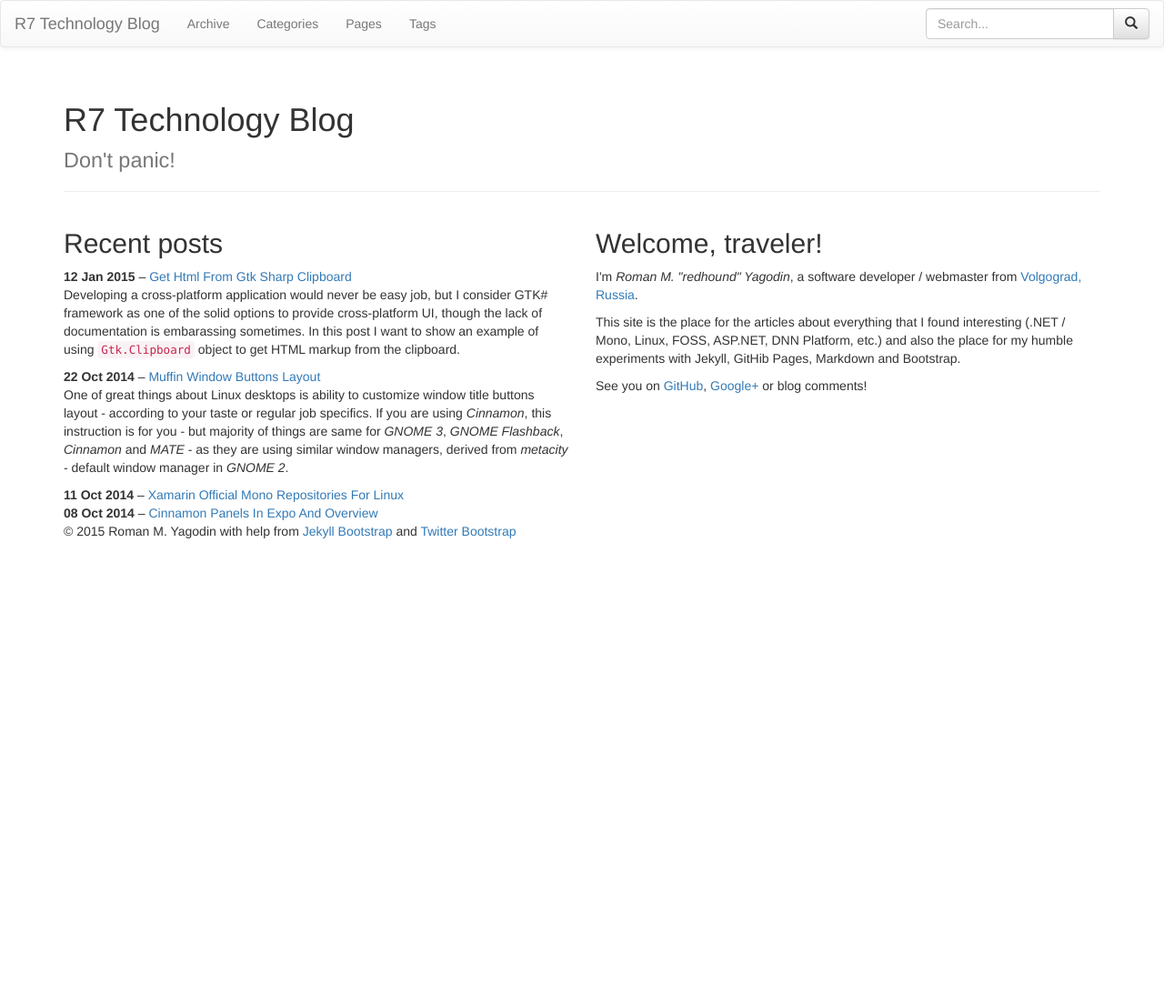
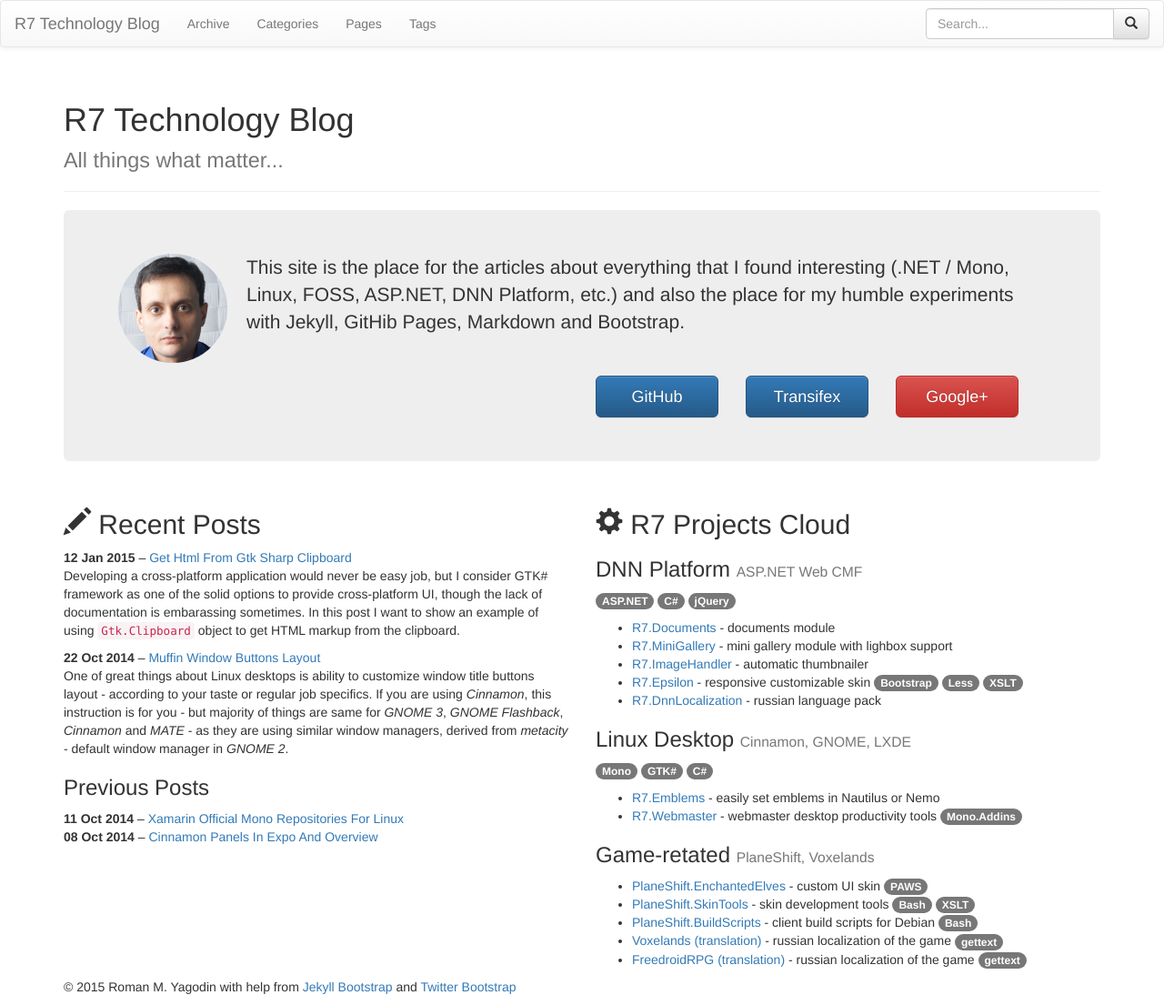
Before and after one commit to roman-yagodin/roman-yagodin.github.io, a Jekyll site: the page built from index.html, in a window 1280 px wide. Shown: the whole page at 91% size. Built offline with Jekyll 4.4.1, drawn with Linux system fonts in a browser that asks for light colours; nearby versions of some CDN libraries; library files that are not in the unit come from our copies; comment, search, counter and statistics services are not loaded; before the commit the page ends 900 px from its top, so only the background shows below that.

Commit message:
Add jumbotron & projects cloud blocks

```diff
--- /dev/null
+++ b/_includes/jumbotron.html
@@ -0,0 +1,19 @@
+<div class="jumbotron">
+	<p><img class="img-circle pull-left" style="width:120px;height:120px;margin-right:1em" src="{{BASE_PATH}}/assets/images/yagodin_rm_square.jpg" alt="Roman M. Yagodin" />
+		This site is the place for the articles about everything that I found interesting (.NET / Mono, Linux, FOSS, ASP.NET, DNN Platform, etc.)
+		and also the place for my humble experiments with Jekyll, GitHib Pages, Markdown and Bootstrap.
+	</p>
+	<div class="clearfix"></div>
+	<div class="container" style="margin-top:1em">
+		<div class="col-md-6"></div>
+		<div class="col-md-2">
+			<a class="btn btn-lg btn-block btn-primary" href="https://github.com/roman-yagodin" target="_blank">GitHub</a>
+		</div>
+		<div class="col-md-2">
+			<a class="btn btn-lg btn-block btn-primary" href="https://www.transifex.com/accounts/profile/roman.yagodin" target="_blank">Transifex</a>
+		</div>
+		<div class="col-md-2">
+			<a class="btn btn-lg btn-block btn-danger" href="https://plus.google.com/u/0/106562370972095746829/posts" target="_blank">Google+</a>
+		</div>
+	</div>
+</div>
--- /dev/null
+++ b/_includes/projects_cloud.html
@@ -0,0 +1,24 @@
+<h2><span class="glyphicon glyphicon-cog"></span> R7 Projects Cloud</h2>
+<h3>DNN Platform <small>ASP.NET Web CMF</small></h3>
+<p><span class="badge">ASP.NET</span> <span class="badge">C#</span> <span class="badge">jQuery</span></p>
+<ul>
+	<li><a href="https://github.com/roman-yagodin/R7.Documents">R7.Documents</a> - documents module </li>
+	<li><a href="https://github.com/roman-yagodin/R7.MiniGallery">R7.MiniGallery</a> - mini gallery module with lighbox support</li>
+	<li><a href="https://github.com/roman-yagodin/R7.ImageHandler">R7.ImageHandler</a> - automatic thumbnailer</li>
+	<li><a href="https://github.com/roman-yagodin/R7.Epsilon">R7.Epsilon</a> - responsive customizable skin <span class="badge">Bootstrap</span> <span class="badge">Less</span> <span class="badge">XSLT</span></li>
+	<li><a href="https://github.com/roman-yagodin/R7.DnnLocalization">R7.DnnLocalization</a> - russian language pack</li>
+</ul>
+<h3>Linux Desktop <small>Cinnamon, GNOME, LXDE</small></h3>
+<p><span class="badge">Mono</span> <span class="badge">GTK#</span> <span class="badge">C#</span></p>
+<ul>
+	<li><a href="https://github.com/roman-yagodin/R7.Emblems">R7.Emblems</a> - easily set emblems in Nautilus or Nemo</li>
+	<li><a href="https://github.com/roman-yagodin/R7.Webmaster">R7.Webmaster</a> - webmaster desktop productivity tools <span class="badge">Mono.Addins</span></li>
+</ul>
+<h3>Game-retated <small>PlaneShift, Voxelands</small></h3>
+<ul>
+	<li><a href="https://github.com/roman-yagodin/PlaneShift.EnchantedElves">PlaneShift.EnchantedElves</a> - custom UI skin <span class="badge">PAWS</span></li>
+	<li><a href="https://github.com/roman-yagodin/PlaneShift.SkinTools">PlaneShift.SkinTools</a> - skin development tools <span class="badge">Bash</span> <span class="badge">XSLT</span></li>
+	<li><a href="https://github.com/roman-yagodin/PlaneShift.BuildScripts">PlaneShift.BuildScripts</a> - client build scripts for Debian <span class="badge">Bash</span></li>
+	<li><a href="https://www.transifex.com/projects/p/voxelands/language/ru">Voxelands (translation)</a> - russian localization of the game <span class="badge">gettext</span></li>
+	<li><a href="https://www.transifex.com/projects/p/freedroid-rpg/language/ru">FreedroidRPG (translation)</a> - russian localization of the game <span class="badge">gettext</span></li>
+</ul>
--- a/assets/themes/bootstrap-3/css/style.css
+++ b/assets/themes/bootstrap-3/css/style.css
@@ -77,3 +77,8 @@ h1, h2, h3, h4 {
   background: #57A957;
   border: 1px solid #4c964d;
   color: #FFF; }
+
+/* R7 Custom Styles */
+#footer {
+  margin-top:3em;
+}
--- a/index.html
+++ b/index.html
@@ -1,27 +1,27 @@
 ---
 layout: page
 title: R7 Technology Blog
-tagline: Don't panic!
+tagline: All things what matter...
 ---
 {% include JB/setup %}
 
+{% include jumbotron.html %}
+
 <div class="row">
 	<div class="col-md-6">
-		<h2>Recent posts</h2>
+		<h2><span class="glyphicon glyphicon-pencil"></span> Recent Posts</h2>
 		<div class="posts">
 		{% for post in site.posts limit:2 %}
 			<strong>{{ post.date | date_to_string }}</strong> &ndash; <a href="{{ BASE_PATH }}{{ post.url }}">{{ post.title }}</a>
 			{{ post.excerpt }}
 		{% endfor %}
+		<h3>Previous Posts</h3>
 		{% for post in site.posts offset:2 %}
 			<div><strong>{{ post.date | date_to_string }}</strong> &ndash; <a href="{{ BASE_PATH }}{{ post.url }}">{{ post.title }}</a></div>
 		{% endfor %}
 		</div>
 	</div>
 	<div class="col-md-6">
-		<h2>Welcome, traveler!</h2>
-		<p>I'm <em>Roman M. "redhound" Yagodin</em>, a software developer / webmaster from <a href="https://goo.gl/maps/Svixn" target="_blank">Volgograd, Russia</a>.</p>
-		<p>This site is the place for the articles about everything that I found interesting (.NET / Mono, Linux, FOSS, ASP.NET, DNN Platform, etc.) and also the place for my humble experiments with Jekyll, GitHib Pages, Markdown and Bootstrap.</p>
-		<p>See you on <a href="http://github.com/roman-yagodin">GitHub</a>, <a href="https://plus.google.com/u/0/106562370972095746829/posts">Google+</a> or blog comments!</p>
+		{% include projects_cloud.html %}
 	</div>
 </div>
```
Also changed, not shown: assets/images/yagodin_rm_square.jpg (added).
